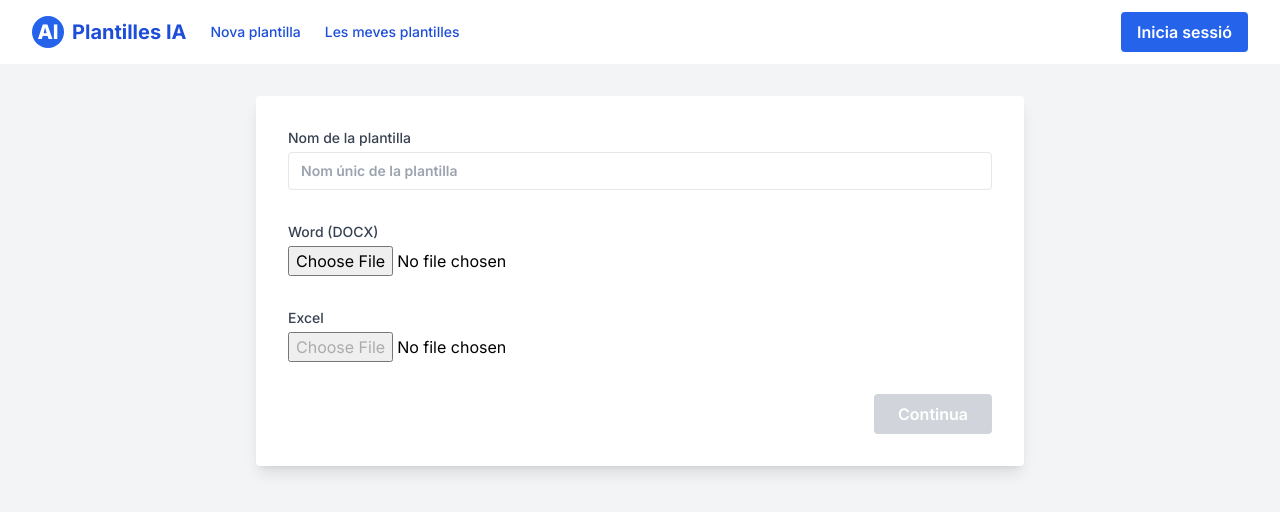
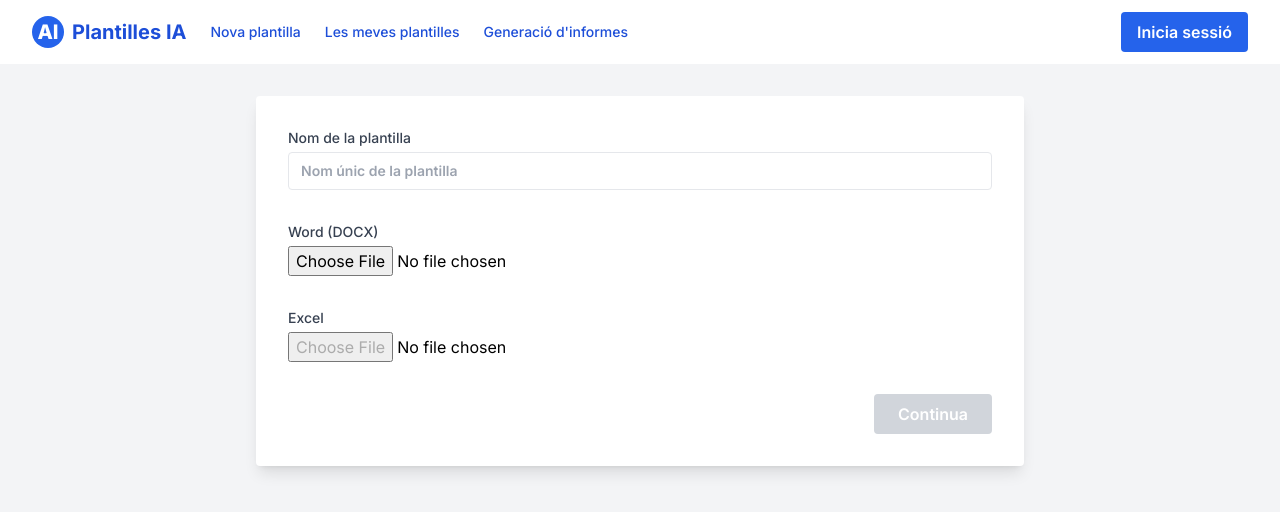
Before and after one commit to Dnitz05/ai-sdk-next-openai, a Next.js app: page / in a window 1280 px wide. Shown: the top 512 px of the page. Built offline with nearby package versions, Linux system fonts and the light colour scheme; no server answers.

Commit message:
feat: Add Reports Generation navigation link to main menu

```diff
--- a/components/AppNavbar.tsx
+++ b/components/AppNavbar.tsx
@@ -118,6 +118,9 @@ export default function AppNavbar() {
           <Link href="/plantilles" className="text-sm font-medium text-blue-700 hover:text-blue-900 transition hidden sm:inline">
             Les meves plantilles
           </Link>
+          <Link href="/informes" className="text-sm font-medium text-blue-700 hover:text-blue-900 transition hidden sm:inline">
+            Generació d'informes
+          </Link>
         </div>
         <div className="flex items-center gap-4">
           <UserMenu onLogin={() => setShowAuth(true)} user={user} loading={loading} />
```
